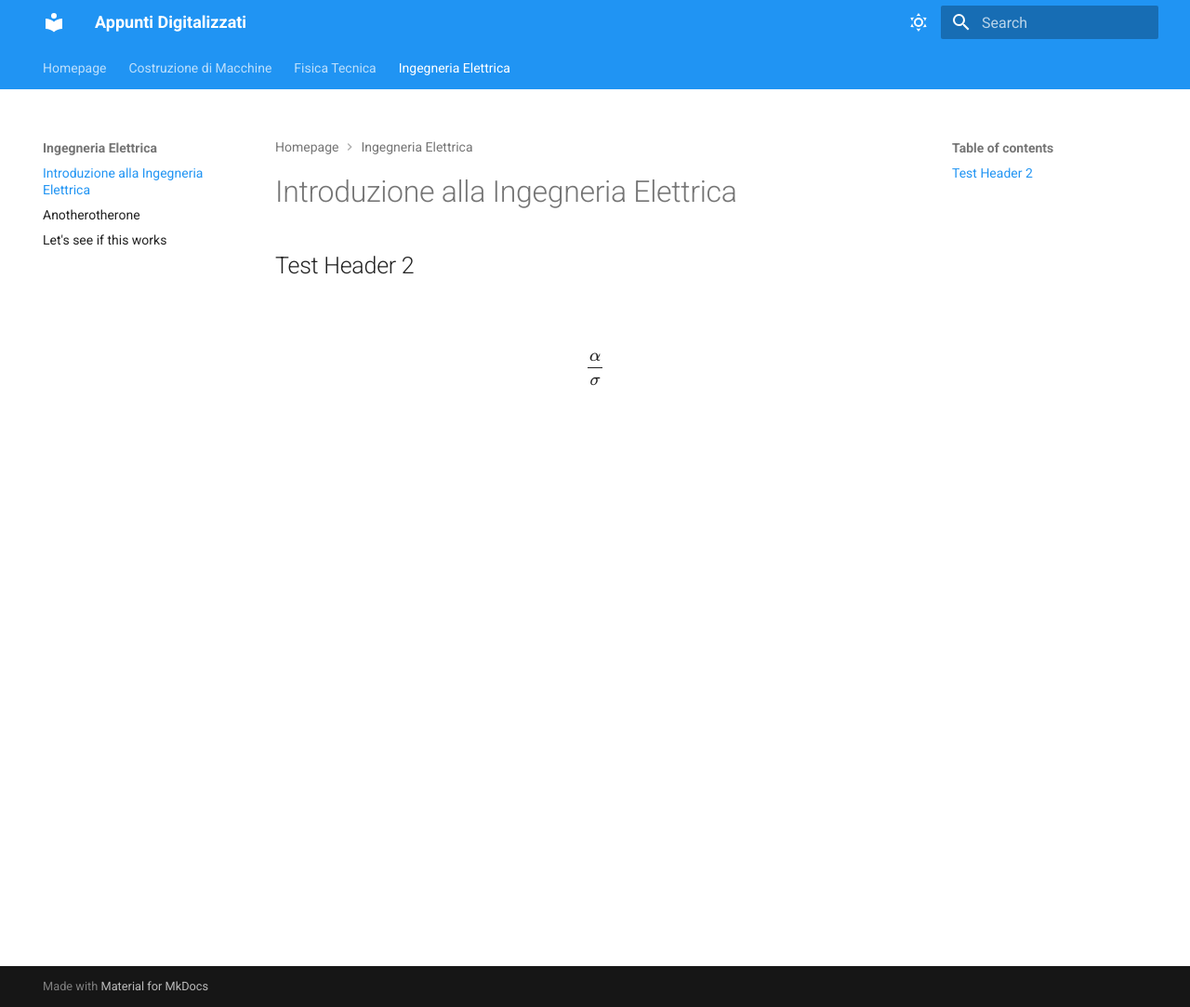
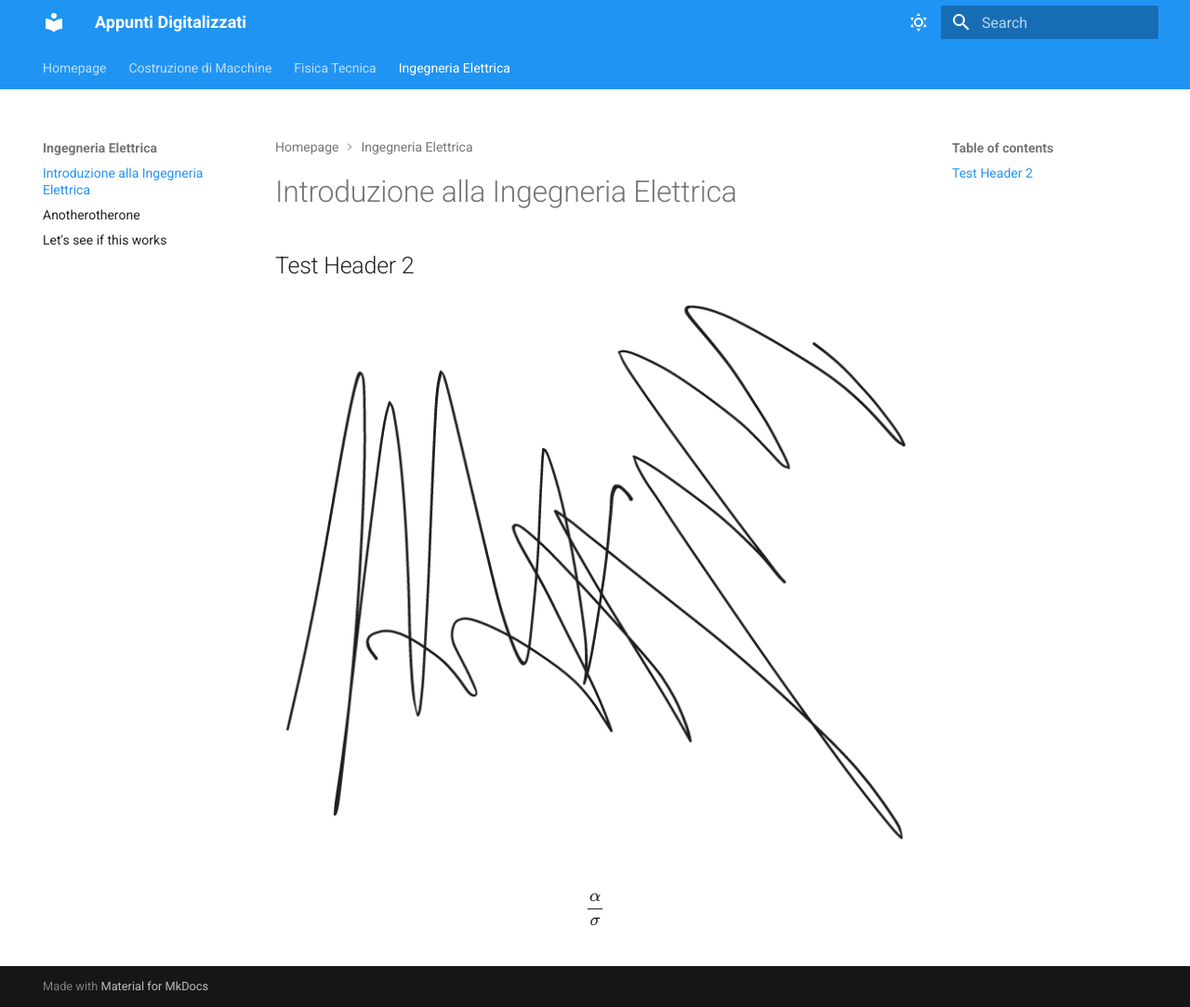
Before and after one commit to MORaHo/Appunti, an MkDocs documentation site: the page built from docs/Ingegneria_Elettrica/Test File.md, in a window 1280 px wide and 1083 px high. Shown: the whole window at 93% size. Built offline with MkDocs 1.6.1 and Material for MkDocs 9.7.7, drawn with Linux system fonts in a browser that asks for light colours; some web fonts are replaced.

Commit message:
Update Test File.md

```diff
--- a/docs/Ingegneria_Elettrica/Test File.md
+++ b/docs/Ingegneria_Elettrica/Test File.md
@@ -11,6 +11,6 @@ share: true
 
 ## Test Header 2
 
-![](./images/Drawing 2023-08-22 23.38.00.excalidraw.png)
+![](../images/Drawing 2023-08-22 23.38.00.excalidraw.png)
 
 $$\frac{\alpha}{\sigma}$$
```
